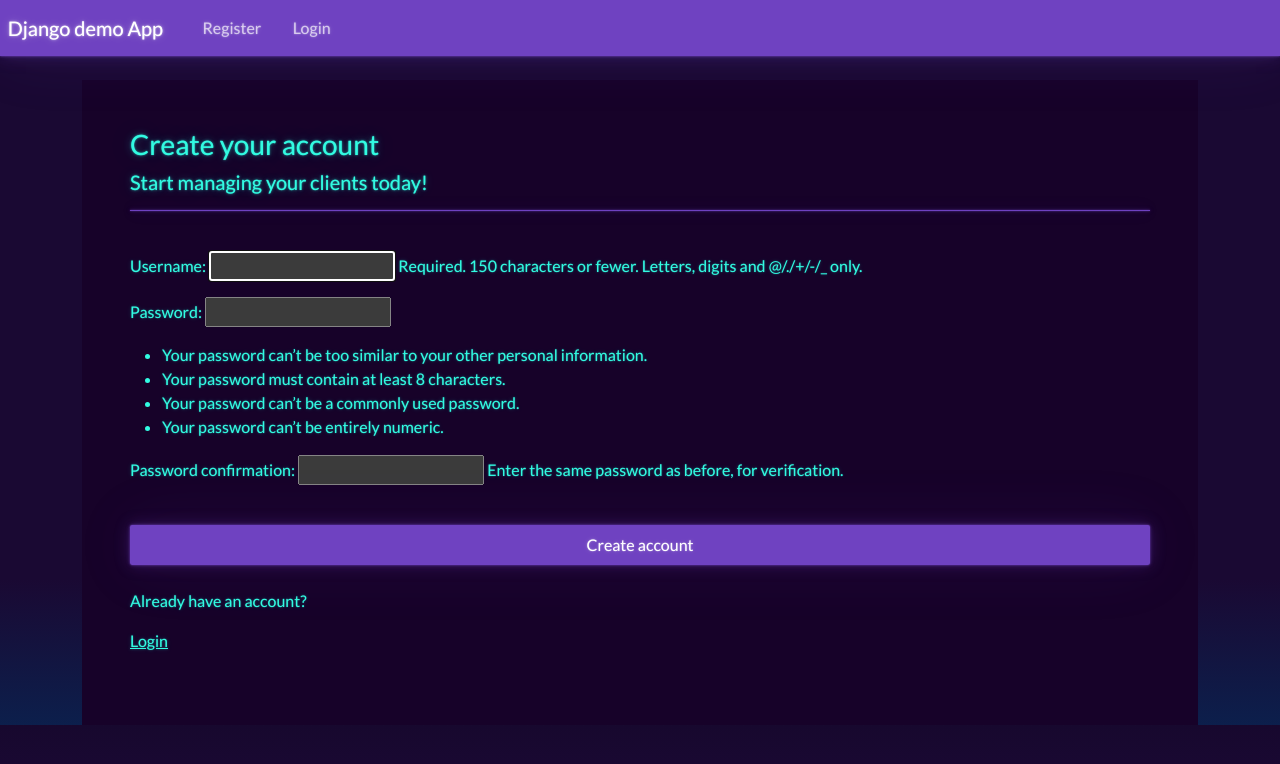
After one commit to missmush/django1, a Django app: page /register in a window 1280 px wide. The commit adds this page. Shown: the top 764 px of the page. Run offline with Django 5.2, Linux system fonts and the light colour scheme.

Commit message:
updating website files

```diff
--- /dev/null
+++ b/dcrm/website/forms.py
@@ -0,0 +1,17 @@
+from django.contrib.auth.forms import UserCreationForm, AuthenticationForm
+from django.contrib.auth.models import User
+
+from django import forms
+from django.forms.widgets import PasswordInput, TextInput
+
+# - Register or Create a user
+class CreateUserForm(UserCreationForm):
+
+    class Meta:
+        model = User
+        fields = ['username', 'password1', 'password2']
+
+# - Login User
+class LoginForm(AuthenticationForm):
+    username = forms.CharField(widget=TextInput())
+    password = forms.CharField(widget=PasswordInput())
--- a/dcrm/website/templates/website/base.html
+++ b/dcrm/website/templates/website/base.html
@@ -11,6 +11,9 @@
 </head>
 
 <body>
+
+    {% include 'website/navbar.html' %}
+
     <div class="container">
 
         {% block content %}
--- /dev/null
+++ b/dcrm/website/templates/website/navbar.html
@@ -0,0 +1,39 @@
+<nav class="navbar navbar-expand-lg navbar-dark bg-primary justify-content-center">
+    <a class="navbar-brand main-heading" href="{% url '' %}">
+      &nbsp; Django demo App
+    </a>
+    <button
+      class="navbar-toggler"
+      type="button"
+      data-toggle="collapse"
+      data-target="#navbarNavDropdown"
+      aria-controls="navbarNavDropdown"
+      aria-expanded="false"
+      aria-label="Toggle navigation"
+    >
+      <span class="navbar-toggler-icon"></span>
+     </button>
+        <div class="collapse navbar-collapse text-center" id="navbarNavDropdown">
+        <ul class="navbar-nav mr-auto">
+           &nbsp;     &nbsp;     &nbsp;
+           {% if user.is_authenticated %}
+             <li class="nav-item">
+              <a class="nav-link" href="{% url '' %}">Dashboard &nbsp; <i class="fa fa-home" aria-hidden="true"></i> </a>
+            </li>
+            &nbsp;     &nbsp;     &nbsp;
+            <li class="nav-item">
+              <a class="nav-link" href="{% url '' %}">Sign out &nbsp; <i class="fa fa-sign-out" aria-hidden="true"></i> </a>
+            </li>
+
+         {% else %}
+         <li class="nav-item">
+          <a class="nav-link" href="{% url 'register' %}"> Register </a>
+         </li>
+          &nbsp;     &nbsp;     &nbsp;
+          <li class="nav-item">
+           <a class="nav-link" href="{% url '' %}">Login</a>
+         </li>
+        {% endif %}
+       </ul>
+      </div>
+  </nav>
--- /dev/null
+++ b/dcrm/website/templates/website/register.html
@@ -0,0 +1,26 @@
+{% extends 'website/base.html' %}
+
+{% block content %}
+    <body>
+        <br>
+        <div class="container bg-dark p-5">
+            <h3>Create your account</h3>
+            <h5>Start managing your clients today!</h5>
+            <hr>
+            <br>
+            <form method="POST" autocomplete="off">
+                {% csrf_token %}
+                {{form.as_p}}
+                <br>
+                <button type="submit" class="btn btn-primary w-100 btn-block p-2"> Create account</button>
+            </form>
+
+            <br>
+            <div class="text_center">
+                <p>Already have an account? </p> <a href="{% url '' %}"> Login</a>
+            </div>
+            <br>
+
+        </div>
+    </body>
+{% endblock %}
--- a/dcrm/website/urls.py
+++ b/dcrm/website/urls.py
@@ -2,5 +2,9 @@ from django.urls import path
 from . import views
 
 urlpatterns = [
+
     path('', views.home, name=""),
+
+    path('register', views.register, name="register"),
+
 ]
--- a/dcrm/website/views.py
+++ b/dcrm/website/views.py
@@ -1,4 +1,19 @@
-from django.shortcuts import render
+from django.shortcuts import render, redirect
+from .forms import CreateUserForm, LoginForm
 
 def home(request):
     return render(request, 'website/index.html')
+
+# register a user
+def register(request):
+    form = CreateUserForm()
+
+    if request.method == "POST":
+        form = CreateUserForm(request.POST)
+        if form.is_valid():
+            form.save()
+            return redirect('')
+
+    context = {'form': form}
+
+    return render(request,'website/register.html', context=context)
```
Also changed, not shown: dcrm/website/templates/website/index.html (+10 -6 lines), dcrm/db.sqlite3, dcrm/website/templates/website/create-record.html (added), dcrm/website/templates/website/dashboard.html (added), dcrm/website/templates/website/my-login.html (added), dcrm/website/templates/website/update-record.html (added), dcrm/website/templates/website/view-record.html (added).
